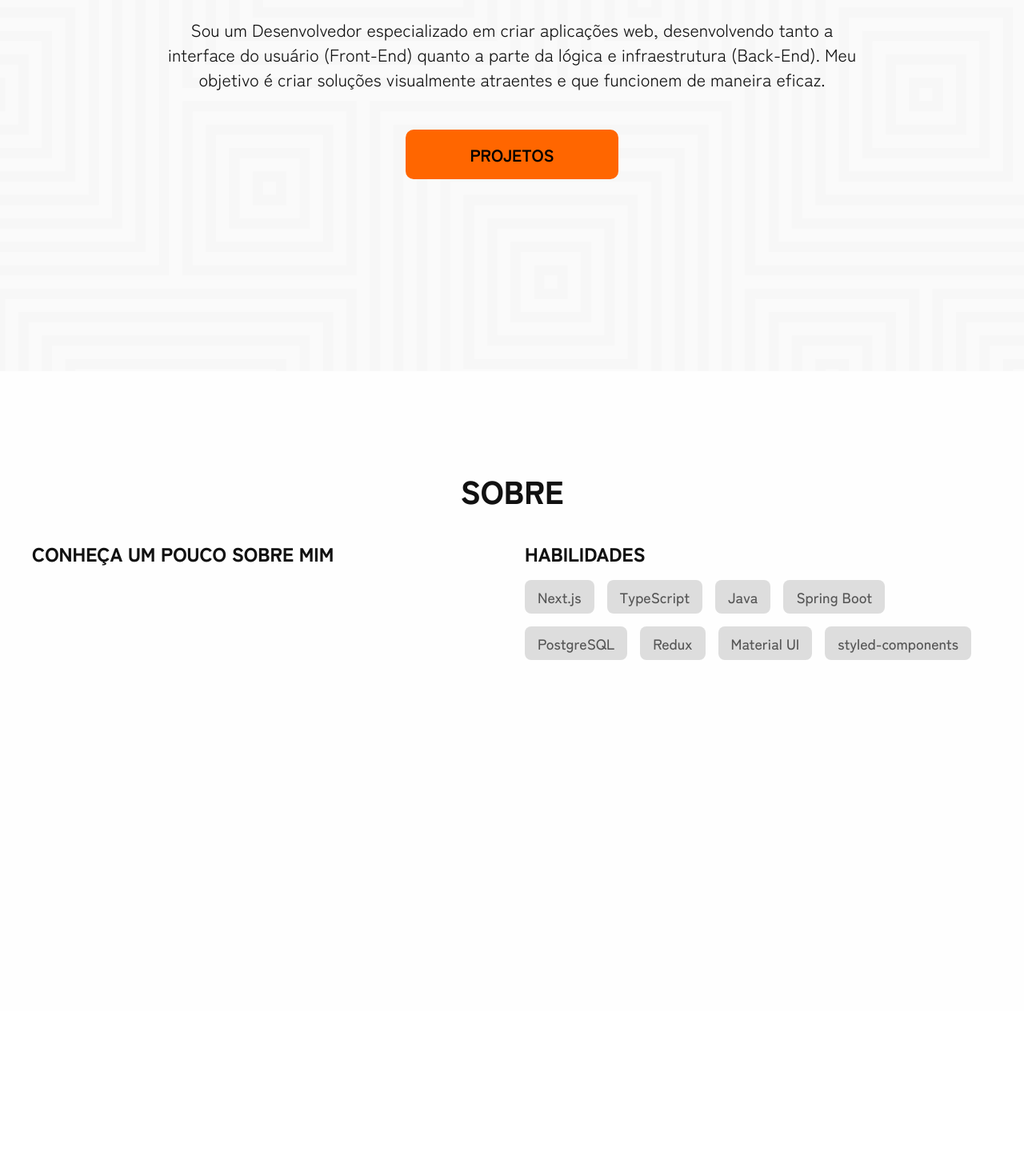
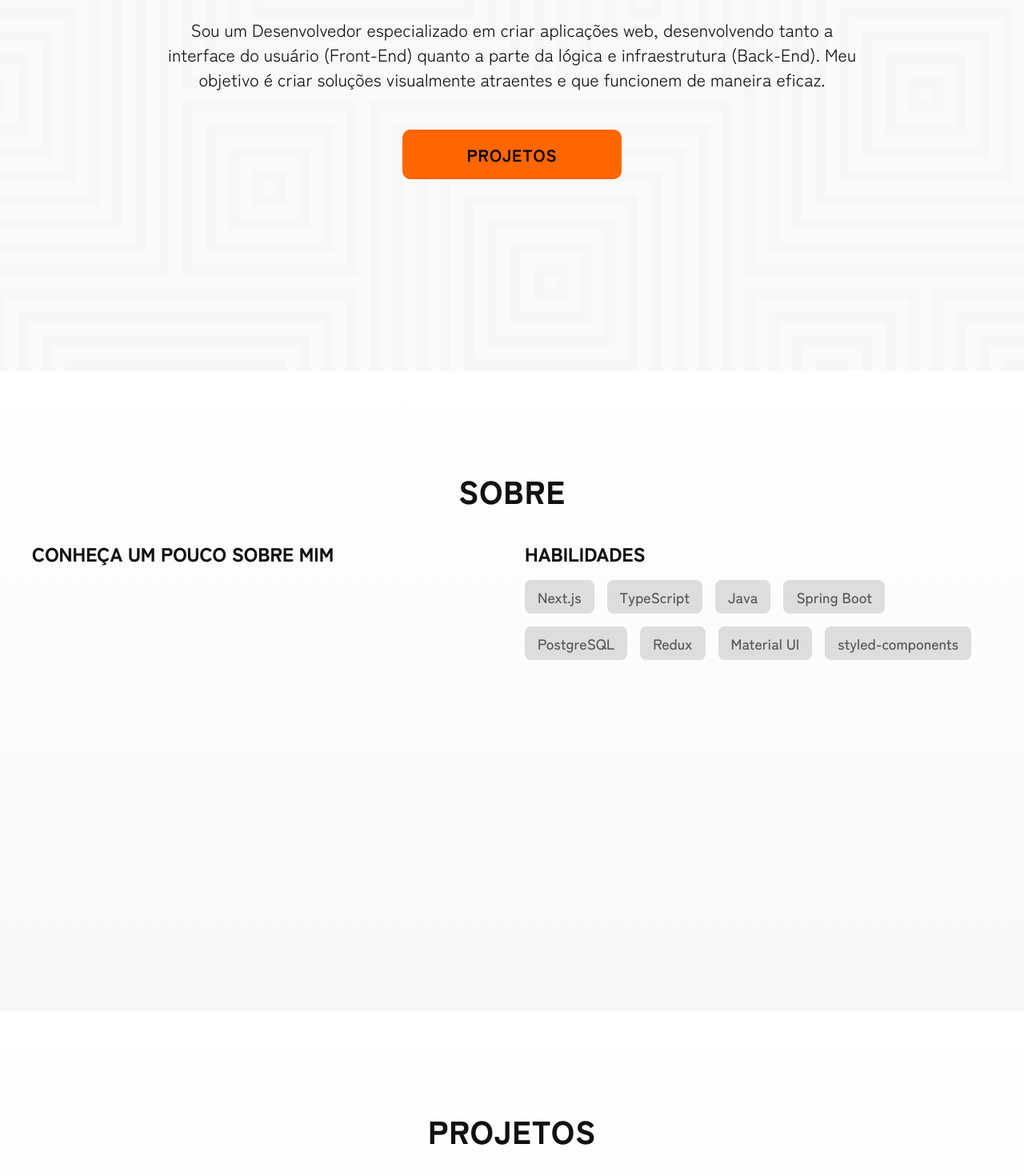
Before and after one commit to filipegallodev/portfolio, a Next.js app in the folder frontend/: page / in a window 1280 px wide. Shown: the part 336-1806 px from the top of the page at 80% size. Before the commit the page ends 1600 px from the top, so only its background shows below. Built offline with nearby package versions, Linux system fonts and the light colour scheme.

Commit message:
new section for projects

```diff
--- a/frontend/src/app/page.tsx
+++ b/frontend/src/app/page.tsx
@@ -2,6 +2,7 @@
 
 import AboutMeSection from "@/components/AboutMeSection/AboutMeSection";
 import Header from "@/components/Header/Header";
+import ProjectsSection from "@/components/ProjectsSection/ProjectsSection";
 import WelcomeSection from "@/components/WelcomeSection/WelcomeSection";
 import styled from "styled-components";
 
@@ -12,6 +13,7 @@ export default function Home() {
       <MainContainer>
         <WelcomeSection />
         <AboutMeSection />
+        <ProjectsSection />
       </MainContainer>
     </>
   );
--- /dev/null
+++ b/frontend/src/components/ProjectsSection/ProjectsSection.tsx
@@ -0,0 +1,18 @@
+import {
+  DefaultContainer,
+  DefaultSection,
+  SectionTitle,
+} from "@/styles/styled";
+import React from "react";
+
+const ProjectsSection = () => {
+  return (
+    <DefaultSection id="projetos">
+      <DefaultContainer>
+        <SectionTitle>Projetos</SectionTitle>
+      </DefaultContainer>
+    </DefaultSection>
+  );
+};
+
+export default ProjectsSection;
--- a/frontend/src/components/WelcomeSection/WelcomeSection.tsx
+++ b/frontend/src/components/WelcomeSection/WelcomeSection.tsx
@@ -1,4 +1,5 @@
 import { BiggerButton, DefaultSection, MainSection } from "@/styles/styled";
+import Link from "next/link";
 import React from "react";
 import styled from "styled-components";
 
@@ -15,7 +16,9 @@ const WelcomeSection = () => {
             soluções visualmente atraentes e que funcionem de maneira eficaz.
           </DescriptionText>
         </DescriptionBox>
-        <BiggerButton>Projetos</BiggerButton>
+        <Link href="#projetos">
+          <BiggerButton>Projetos</BiggerButton>
+        </Link>
       </MainSection>
     </MainSection>
   );
@@ -25,6 +28,7 @@ const DeveloperName = styled.h1`
   text-transform: uppercase;
   font-size: 4rem;
   font-weight: 900;
+  letter-spacing: 1px;
 `;
 
 const DescriptionBox = styled.div`
--- a/frontend/src/styles/styled.ts
+++ b/frontend/src/styles/styled.ts
@@ -11,7 +11,8 @@ export const TemplateSection = styled.section`
 
 export const DefaultSection = styled(TemplateSection)`
   padding: 120px 0px;
-  background-color: #fefefe;
+  background-color: #f8f8f8;
+  background-image: linear-gradient(0deg, #f8f8f8 0%, #ffffff 100%);
 `;
 
 export const MainSection = styled(TemplateSection)`
@@ -38,6 +39,7 @@ export const SectionTitle = styled.h2`
   font-size: 2.5rem;
   font-weight: 800;
   margin-bottom: 32px;
+  letter-spacing: 1px;
 `;
 
 export const SectionSubTitle = styled.h3`
@@ -54,7 +56,12 @@ export const DefaultButton = styled.button`
   border: none;
   text-transform: uppercase;
   font-weight: 600;
+  letter-spacing: 1px;
   cursor: pointer;
+  transition: 0.05s;
+  &:hover {
+    background-color: #ff7b00;
+  }
 `;
 
 export const BiggerButton = styled(DefaultButton)`
```
